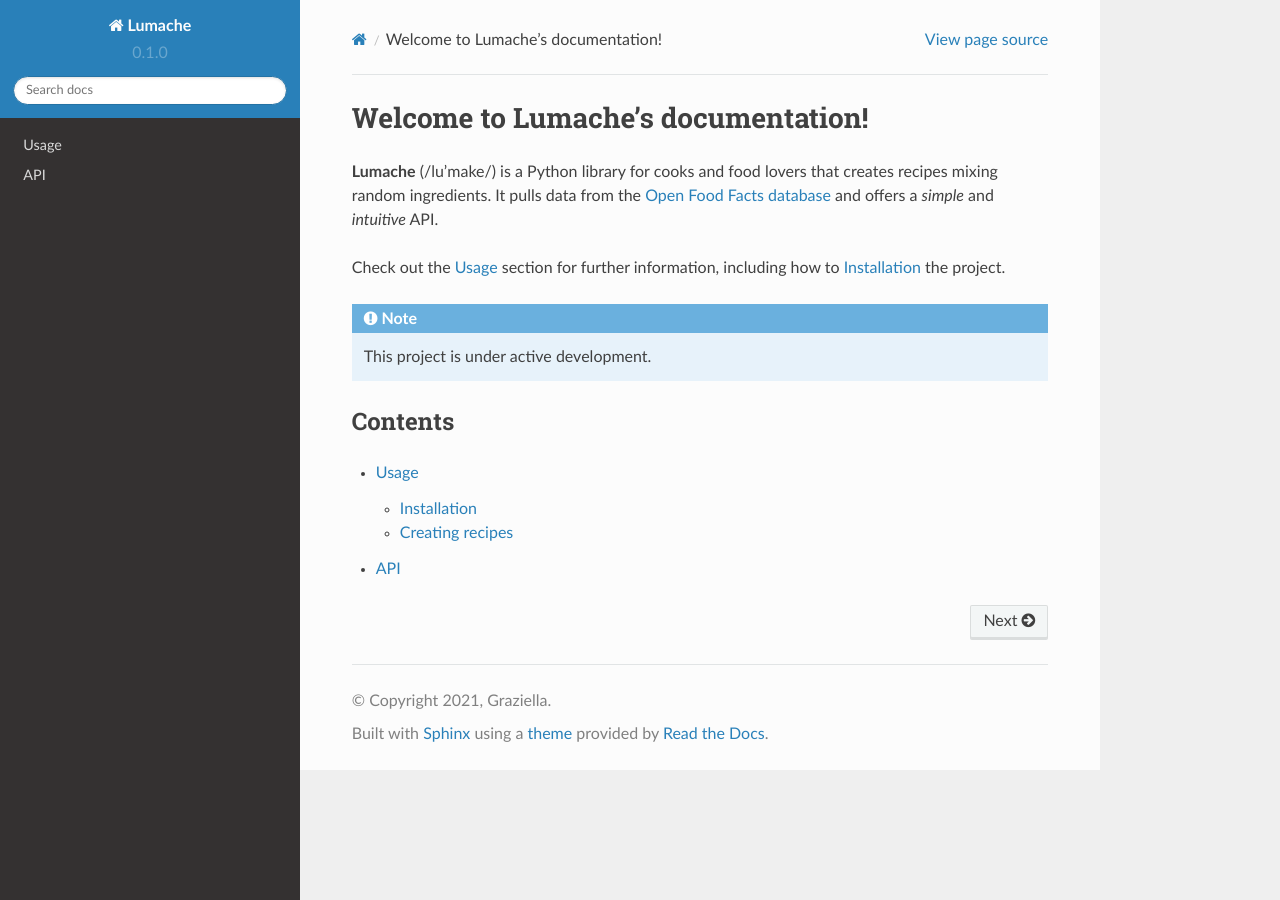
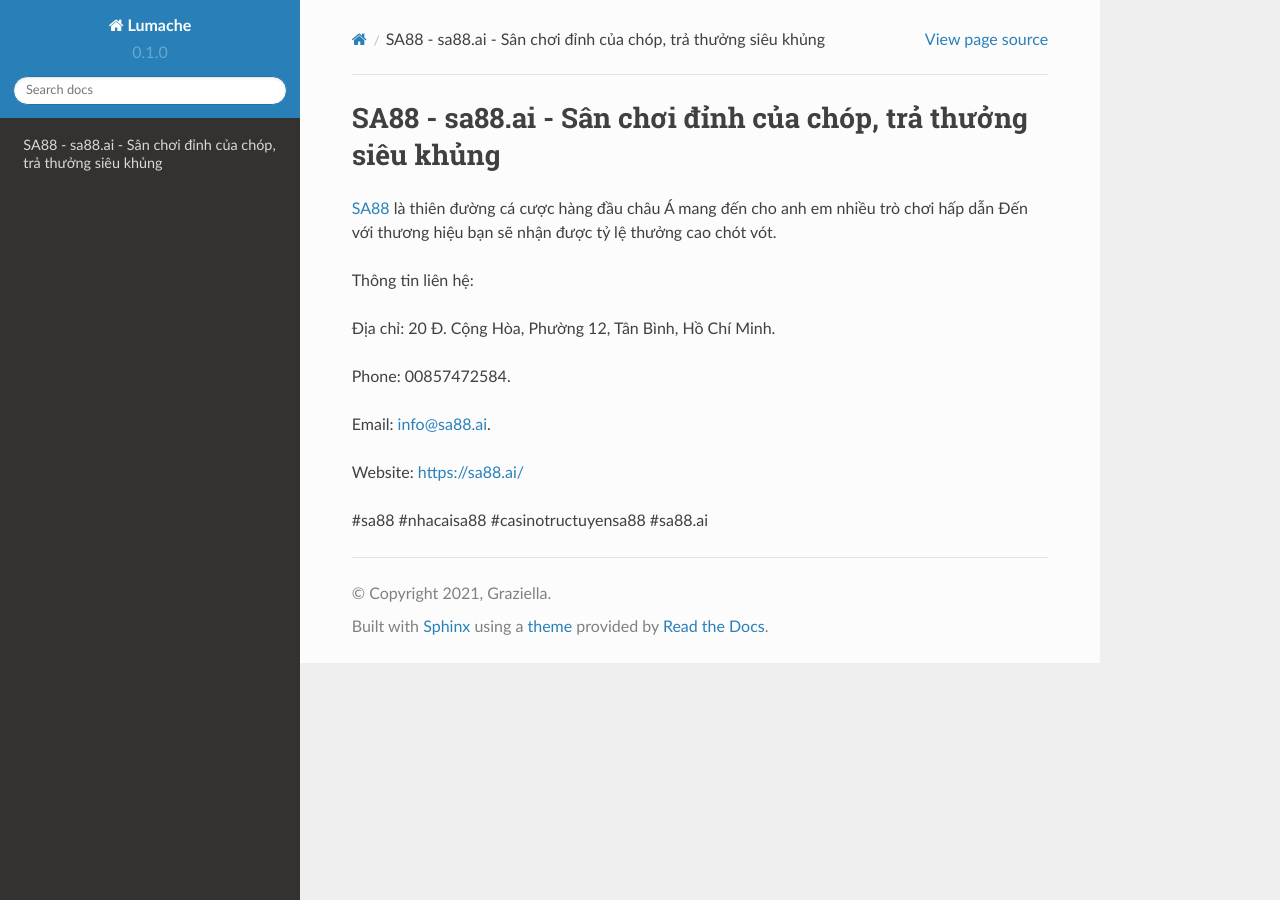
Before and after one commit to vqtranquocthuan424/sa88ai, a Sphinx documentation site: the page built from docs/source/index.rst, in a window 1280 px wide. Built offline with Sphinx 7.4.7 and the Read the Docs theme 2.0.0, drawn with Linux system fonts in a browser that asks for light colours.

Commit message:
Update index.rst

```diff
--- a/docs/source/index.rst
+++ b/docs/source/index.rst
@@ -1,22 +1,16 @@
-Welcome to Lumache's documentation!
+SA88 - sa88.ai - Sân chơi đỉnh của chóp, trả thưởng siêu khủng
 ===================================
 
-**Lumache** (/lu'make/) is a Python library for cooks and food lovers
-that creates recipes mixing random ingredients.
-It pulls data from the `Open Food Facts database <https://world.openfoodfacts.org/>`_
-and offers a *simple* and *intuitive* API.
+`SA88 <https://sa88.ai/>`_ là thiên đường cá cược hàng đầu châu Á mang đến cho anh em nhiều trò chơi hấp dẫn Đến với thương hiệu bạn sẽ nhận được tỷ lệ thưởng cao chót vót.
 
-Check out the :doc:`usage` section for further information, including
-how to :ref:`installation` the project.
+Thông tin liên hệ:
 
-.. note::
+Địa chỉ: 20 Đ. Cộng Hòa, Phường 12, Tân Bình, Hồ Chí Minh.
 
-   This project is under active development.
+Phone: 00857472584.
 
-Contents
---------
+Email: info@sa88.ai.
 
-.. toctree::
+Website: https://sa88.ai/
 
-   usage
-   api
+#sa88 #nhacaisa88 #casinotructuyensa88 #sa88.ai
```
